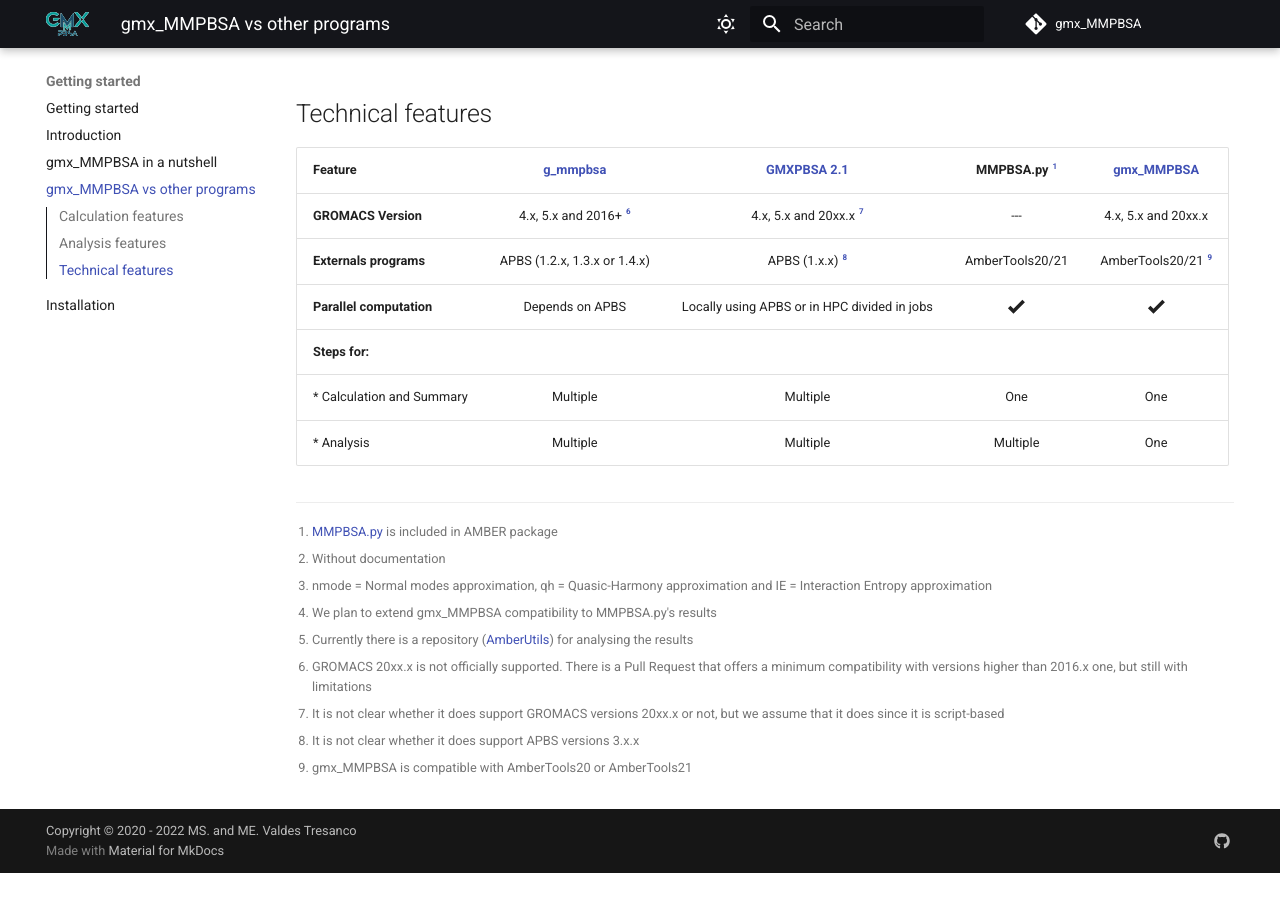
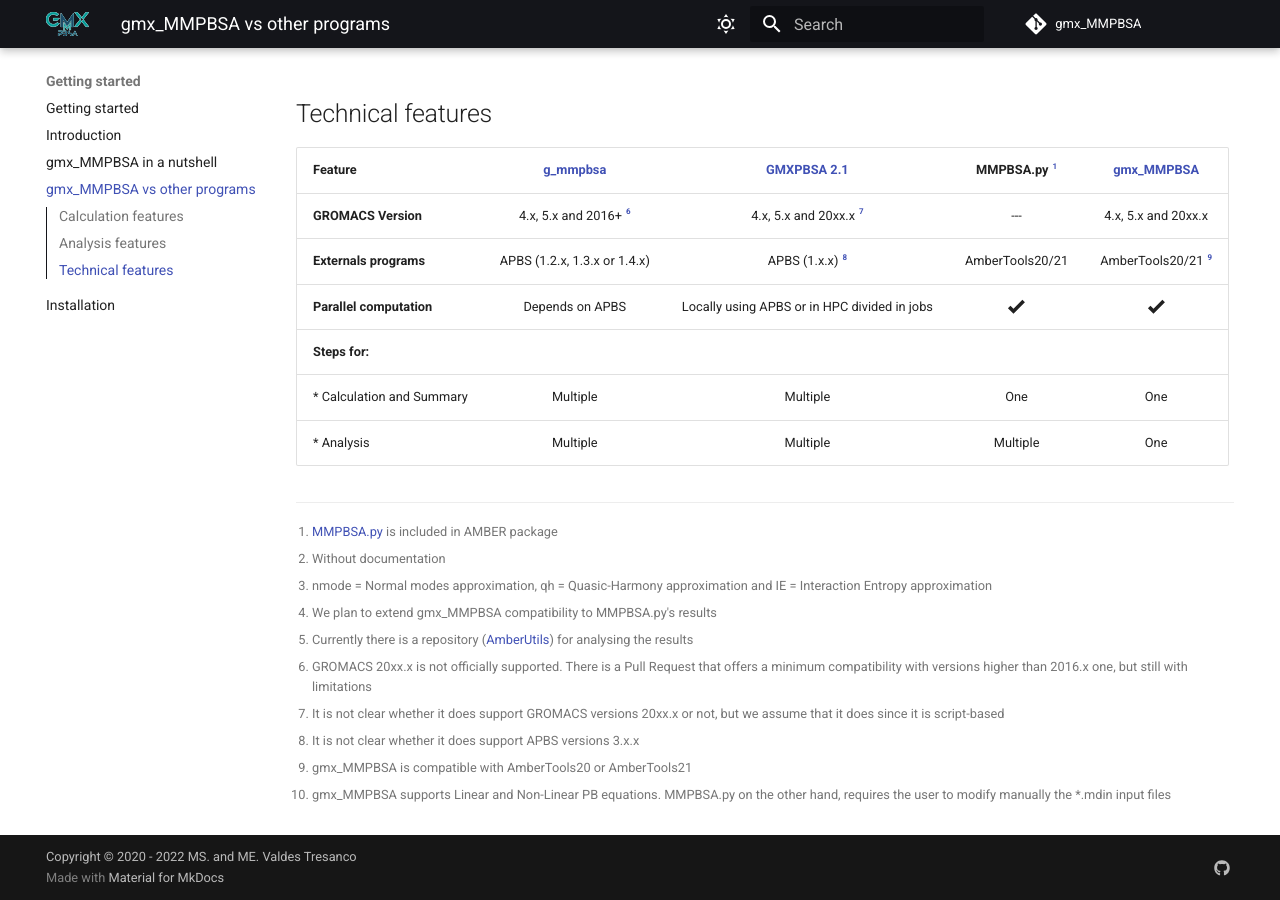
Before and after one commit to Valdes-Tresanco-MS/gmx_MMPBSA, an MkDocs documentation site: the page built from docs/versus.md, in a window 1280 px wide and 900 px high, scrolled down 1549 px. Built offline with MkDocs 1.6.1 and Material for MkDocs 9.7.7, drawn with Linux system fonts in a browser that asks for light colours; comment, search, counter and statistics services are not loaded; before the commit the page ends 2422 px from its top, so only the background shows below that; some of the changed text lies outside the part shown.

Commit message:
update doc

```diff
--- a/docs/versus.md
+++ b/docs/versus.md
@@ -62,6 +62,8 @@
 it is script-based
   [^8]: It is not clear whether it does support APBS versions 3.x.x
   [^9]: gmx_MMPBSA is compatible with AmberTools20 or AmberTools21
+  [^10]: gmx_MMPBSA supports Linear and Non-Linear PB equations. MMPBSA.py on the other hand, requires the user to
+  modify manually the *.mdin input files
 
 
   [1]: https://github.com/RashmiKumari/g_mmpbsa
```
Also changed, not shown: other parts of docs/versus.md (+5 -5 lines), docs/input_file.md (+1 -1 lines).
